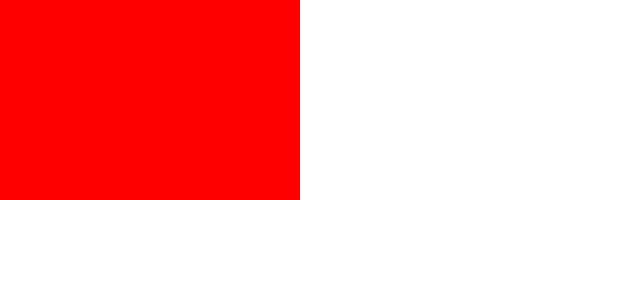
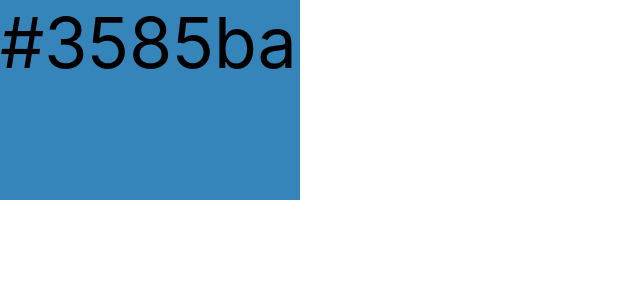
Before and after one commit to philippbinder/random-color-generator-react, a React (Create React App) app: page / in a window 1280 px wide. Shown: the top 300 px of the page, without its empty margins (0-640 px from the left). Built offline with nearby package versions, Linux system fonts and the light colour scheme.

Commit message:
Add show hex-code and color element

```diff
--- a/src/App.js
+++ b/src/App.js
@@ -1,58 +1,37 @@
 import './App.css';
 
-const chalk = require('chalk'); // npm Chalk
+// const chalk = require('chalk'); // npm Chalk
 const randomColor = require('randomcolor'); // import the script npm randomcolor
+// ex for color: #ea09ef
 const color = randomColor({
-  luminosity: process.argv[1],
-  hue: process.argv[2],
+  // luminosity: process.argv[1],
+  // hue: process.argv[2],
 });
-// @emotion/css
-
-// function App() {
-// return (
-//   <div className="coloredElement">
-//     <header className="App-header">
-//       <img src={logo} className="App-logo" alt="logo" />
-//       <p>
-//         Edit <code>src/App.js</code> and save to reload.
-//       </p>
-//       <a
-//         className="App-link"
-//         href="https://reactjs.org"
-//         target="_blank"
-//         rel="noopener noreferrer"
-//       >
-//         Learn React
-//       </a>
-//     </header>
-//   </div>
-// );
-// }
-
+console.log('test', typeof color); // use typeof something to check datatype, careful with array : will say it's an object but it's not (it's an array)
+// object is loged with {}, array mit []!!!
+console.log(typeof [1, 2, 3], Array.isArray([4, 5, 6])); // isArray checks if whatever is written before it s actually an array
 function ColorStuff() {
   // create funcion that creates div that is to be colored by the CSS part
   return (
     // the {} are used to activate CSS with the inline styles; the part inside the {} of styles is the object
+    // the first curly brackets tell JSX (the html part) that I am about to use JS.
+    // the scond curly brackets are a JS object but styled with CSS syntax mixed - tell that have opropeties of CSS and call a JS object with JS properties that look like CSS properties
     <div
       className="coloredElement"
       style={{
         fontSize: 70,
         width: '300px',
         height: '200px',
-        backgroundColor: 'red',
+        backgroundColor: color, //randomColor(), both call the function to create a random color
       }}
-    ></div>
+    >
+      <div> {color /* the curly brackets call JS?*/} </div>
+    </div>
   );
 }
-
 // .coloredElement // create CSS part that styles the div to a box with the color from the random color generator
 
 export default ColorStuff;
-
-// import randomColor from 'randomcolor';
-// import fs from 'fs'; // part of node-fetch
-// const fs = require('fs');
-
 /*
 Design and develop a random color generator web application using React that shows the hex code and changes the color of some element.
 
```
